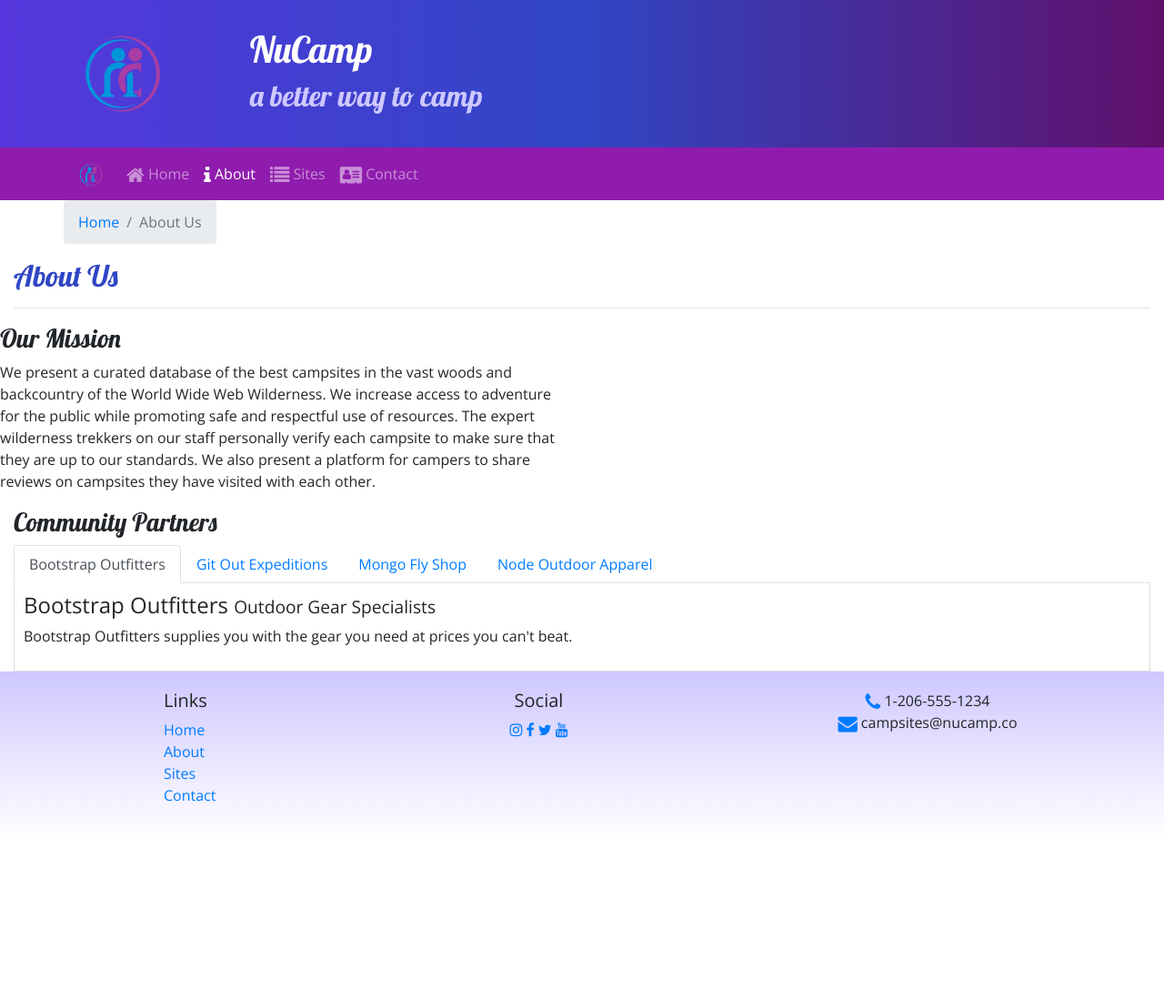
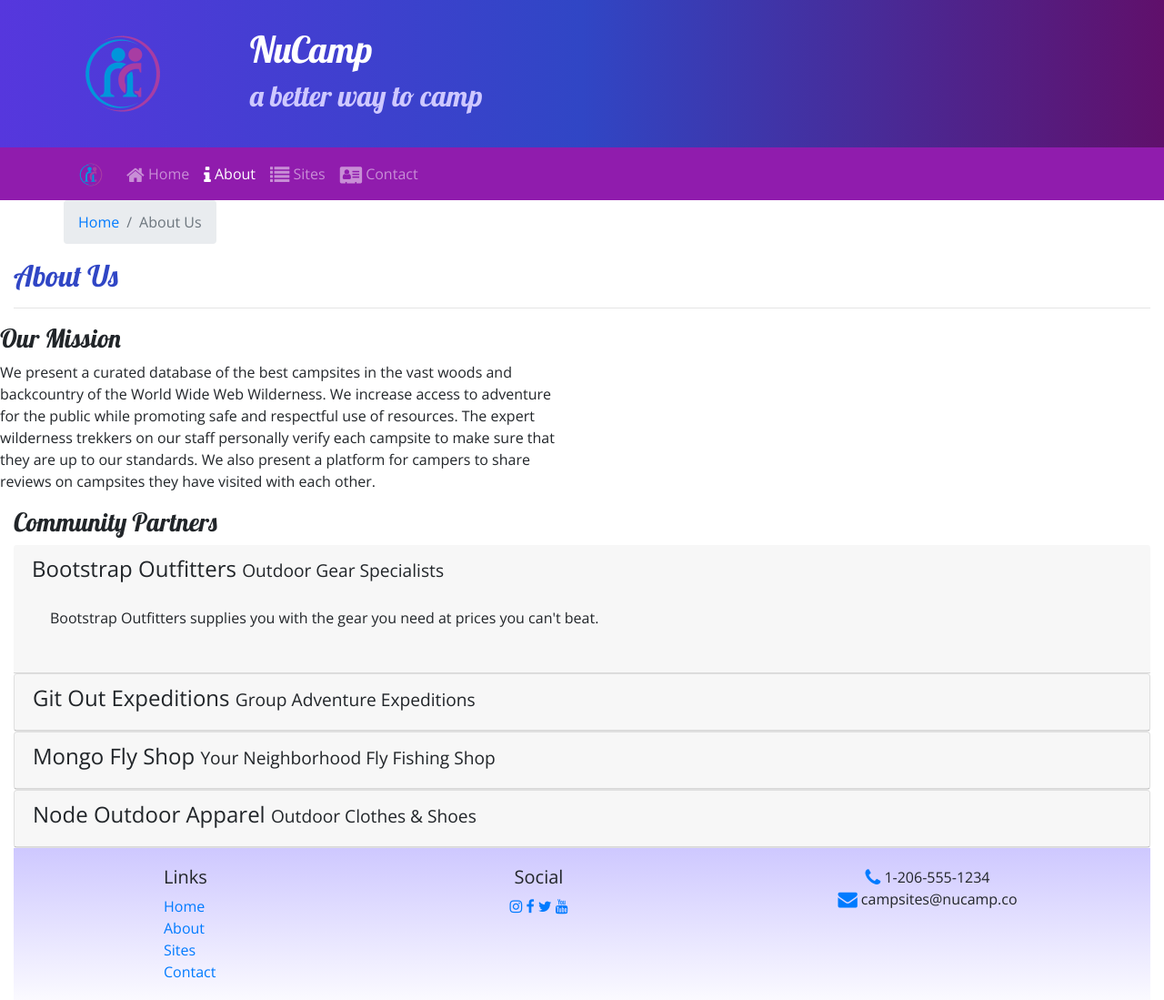
Before and after one commit to Geof-Hoffman/nucampsite3.0, a website: page aboutus.html in a window 1280 px wide. Shown: the whole page at 91% size. Before the commit the page ends 922 px from the top, so only its background shows below. Drawn offline with nearby package versions, Linux system fonts and the light colour scheme.

Commit message:
accordian tabs

```diff
--- a/aboutus.html
+++ b/aboutus.html
@@ -82,38 +82,61 @@
         <div>
             <div class = "col-d-none container-fluid" >
                 <h3>Community Partners</h3>
-                <ul class= "nav nav-tabs">
-                    <li class="nav-item"><a class="nav-link active" href="#bootstrap" role="tab" data-toggle="tab">
-                    Bootstrap Outfitters</a></li>
-                    <li class="nav-item"><a class="nav-link" href="#git" role="tab" data-toggle="tab">
-                    Git Out Expeditions</a></li>
-                    <li class="nav-item"><a class = "nav-link" href="#mongo" role="tab" data-toggle="tab">
-                    Mongo Fly Shop</a></li>
-                    <li class="nav-item">
-                    <a class="nav-link" href="#node" role="tab" data-toggle="tab">
-                    Node Outdoor Apparel</a></li>
-                </ul>
-
-            <div class="tab-content">
-                <div role="tabpanel" class="tab-pane fade show active" id="bootstrap">
-                    <h4>Bootstrap Outfitters <small>Outdoor Gear Specialists</small></h4>
-                    <p class="d-none d-sm-block">Bootstrap Outfitters supplies you with the gear you need at prices you can't beat.</pclass="d-none d-sm-block">
+            <div id="accordion">
+                <div role="tab" class="card-header">
+                    <h4>
+                        <a data-toggle="collapse" data-target="#bootstrap">
+                            Bootstrap Outfitters <small>Outdoor Gear Specialists</small>
+                        </a>
+                    </h4>
+                    <div class="collapse show" id="bootstrap" data-parent="#accordion">
+                        <div class="card-body">
+                            <p class="d-none d-sm-block">Bootstrap Outfitters supplies you with the gear you need at prices you can't beat.</p>
+                        </div>
+                    </div>
                 </div>
-
-                <div role="tabpanel" class="tab-pane fade" id="git">
-                    <h4>Git Out Expeditions <small>Group Adventure Expeditions</small></h4>
-                    <p class="d-none d-sm-block">Join Git Out Expeditions to explore new horizons with a group of other adventurers!</p>
+                <div class="card">
+                    <div role="tab" class="card-header">
+                        <h4>
+                            <a class="collapsed" data-toggle="collapse" data-target="#git">
+                                Git Out Expeditions <small>Group Adventure Expeditions</small>
+                            </a>
+                        </h4>
+                        <div class="collapse" id="git" data-parent="#accordion">
+                            <div class="card-body">
+                                <p class="d-none d-sm-block">Join Git Out Expeditions to explore new horizons with a group of other adventurers!</p>
+                           </div>
+                        </div>
+                    </div>
                 </div>
-                <div role="tabpanel" class="tab-pane fade" id="mongo">
-                    <h4>Mongo Fly Shop <small>Your Neighborhood Fly Fishing Shop</small></h4>
-                    <p class="d-none d-sm-block">Need a new fishing pole, a tacklebox, or flies of all kinds? Stop by Mongo Fly Shop.</p>
+                <div class="card">
+                   <div role="tab" class="card-header">
+                        <h4>
+                            <a class="collapsed" data-toggle="collapse" data-target="#mongo">
+                                Mongo Fly Shop <small>Your Neighborhood Fly Fishing Shop</small>
+                            </a>
+                        </h4>
+                        <div class="collapse" id="mongo" data-parent="#accordion">
+                            <div class="card-body">
+                                <p class="d-none d-sm-block">Need a new fishing pole, a tacklebox, or flies of all kinds? Stop by Mongo Fly Shop.</p>
+                            </div>
+                        </div>
+                    </div>
                 </div>
-                <div role="tabpanel" class="tab-pane fade" id="node">
-                    <h4>Node Outdoor Apparel <small>Outdoor Clothes & Shoes</small></h4>
-                    <p class="d-none d-sm-block">From polar fleeces to swimsuits, hiking boots to waders, a visit to Node will be sure to get you covered.</p>
+                <div class="card">
+                    <div role="tab" class="card-header">
+                        <h4>
+                            <a class="collapsed" data-toggle="collapse" data-target="#node">
+                                Node Outdoor Apparel <small>Outdoor Clothes & Shoes</small>
+                            </a>
+                        </h4>
+                        <div class="collapse" id="node" data-parent="#accordion">
+                            <div class="card-body">
+                                <p class="d-none d-sm-block">From polar fleeces to swimsuits, hiking boots to waders, a visit to Node will be sure to get you covered.</p>
+                            </div>
+                        </div>
+                    </div>
                 </div>
-            </div>
-        </div>
     </div>
 
     <footer>
--- a/css/styles.css
+++ b/css/styles.css
@@ -34,9 +34,3 @@ footer {
 .navbar {
     background-color: #901CAD;
 }
-
-.tab-content {
-    border: 1px solid #DDD;
-    border-top: none;
-    padding: 10px;
-}
```
